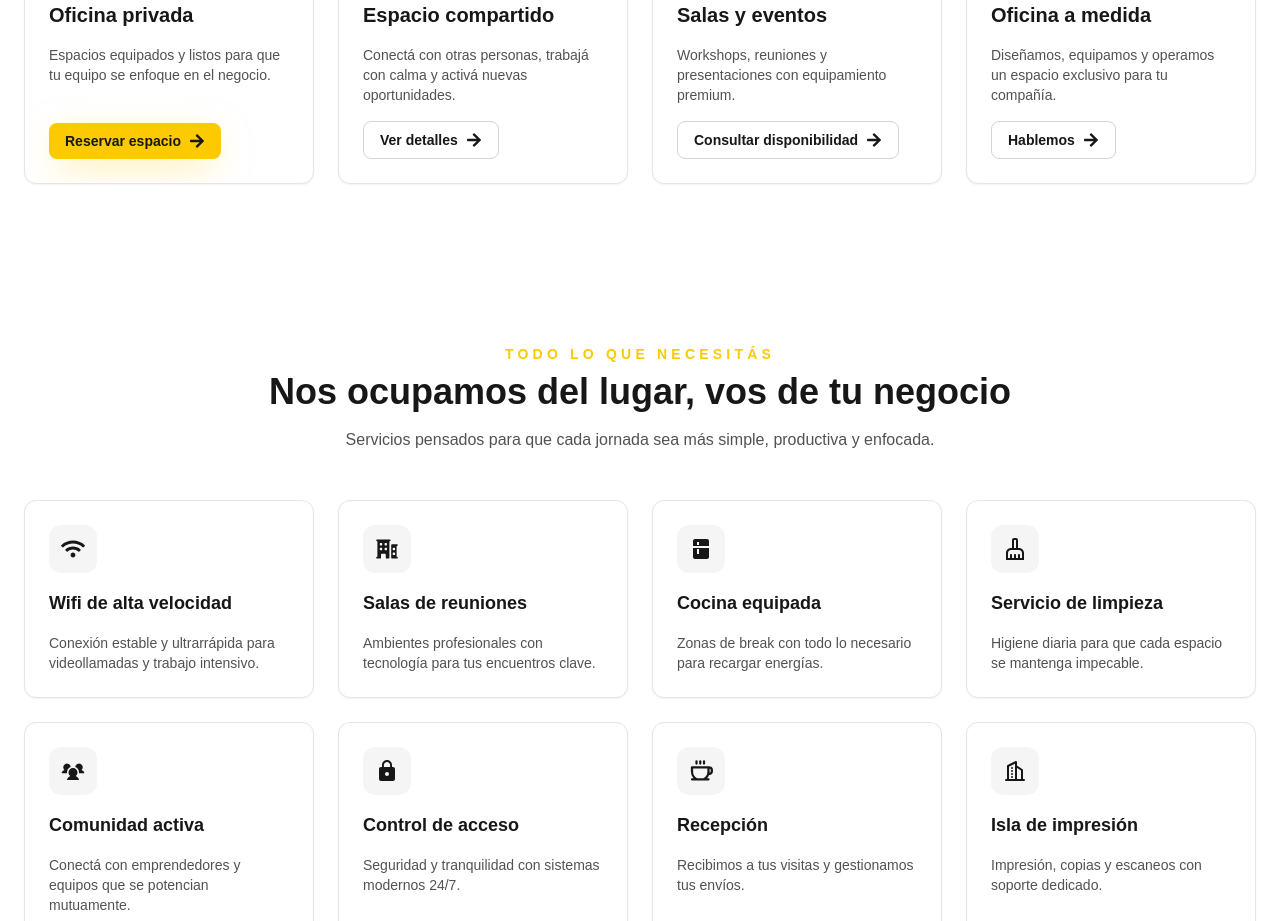
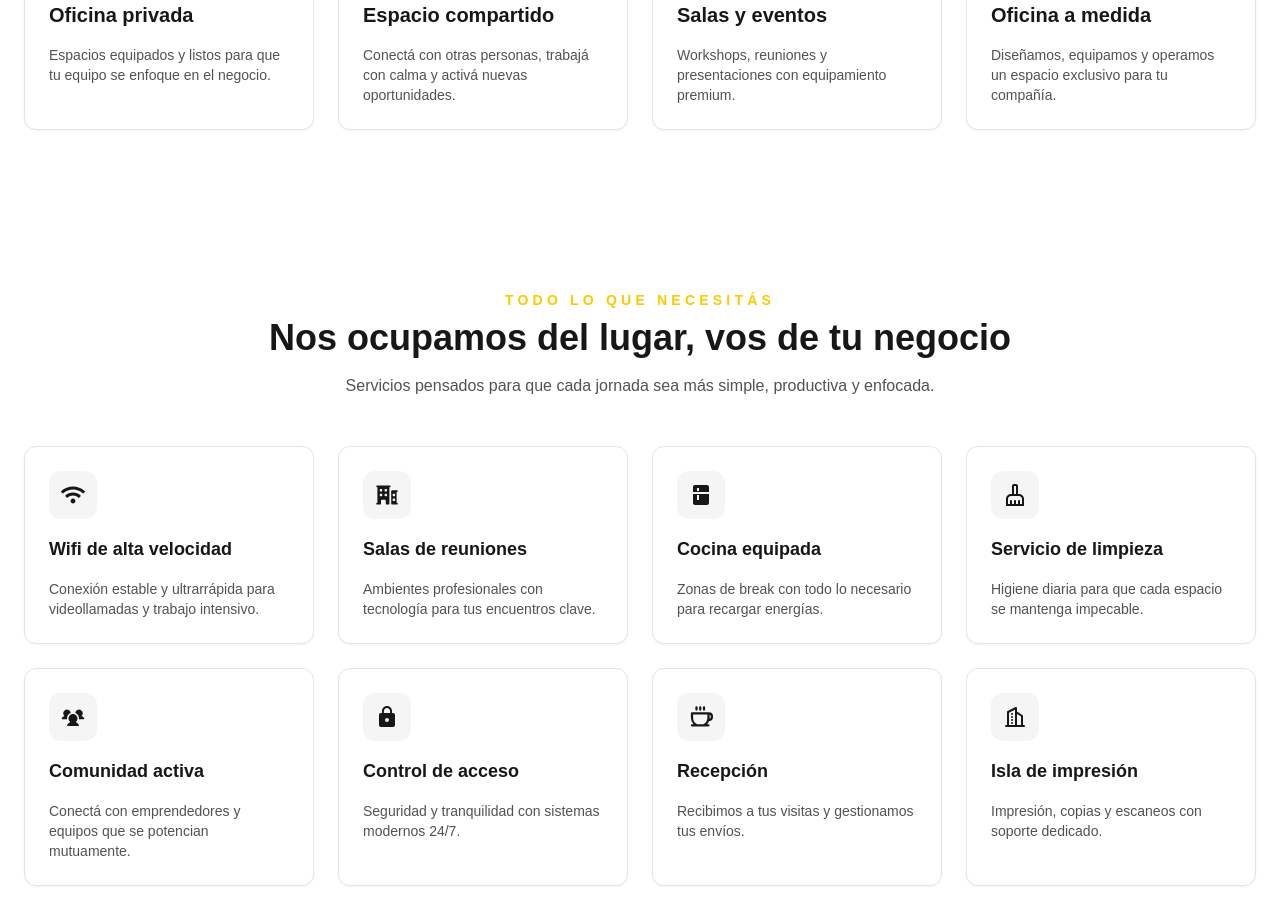
Before and after one commit to hfarias-it4w/laofi2, a Next.js app: page / in a window 1280 px wide. Shown: the part 1240-2161 px from the top of the page. Built offline with nearby package versions, Linux system fonts and the light colour scheme; no server answers.

Commit message:
fix: se comentan los botonen de la seccion espacios para su futura implementacion

```diff
--- a/src/app/page.tsx
+++ b/src/app/page.tsx
@@ -365,7 +365,8 @@ export default function Home() {
                   <p className="flex-1 text-sm text-neutral-600">
                     {space.description}
                   </p>
-                  <Link
+                  {/* Cards Buttons */}
+                  {/* <Link
                     href={primaryCta.href}
                     className={`inline-flex items-center gap-2 self-start rounded-lg px-4 py-2 text-sm font-semibold transition ${
                       space.highlight
@@ -375,7 +376,7 @@ export default function Home() {
                   >
                     {space.cta}
                     <FaArrowRight className="h-4 w-4" />
-                  </Link>
+                  </Link> */}
                 </div>
               </article>
             ))}
```
